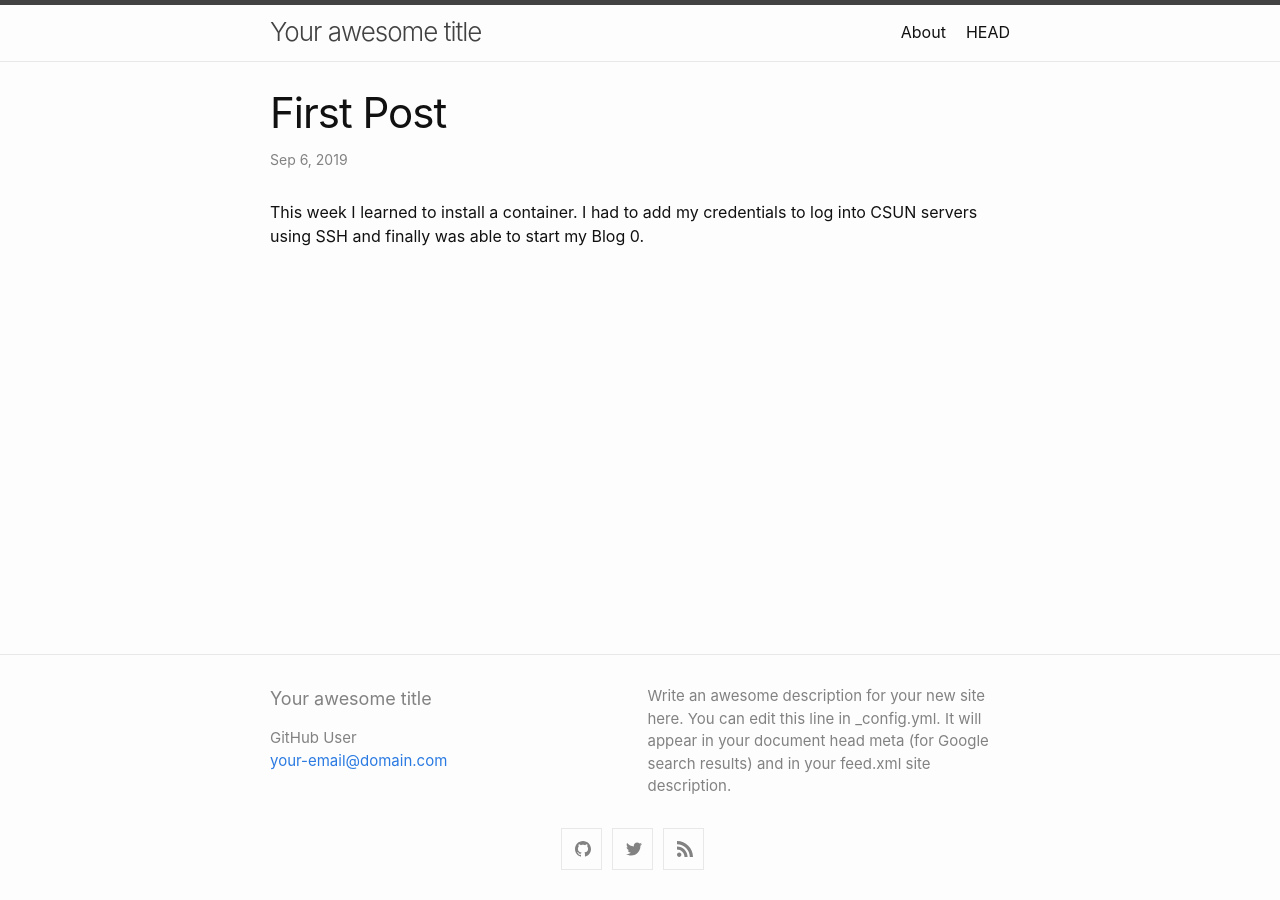
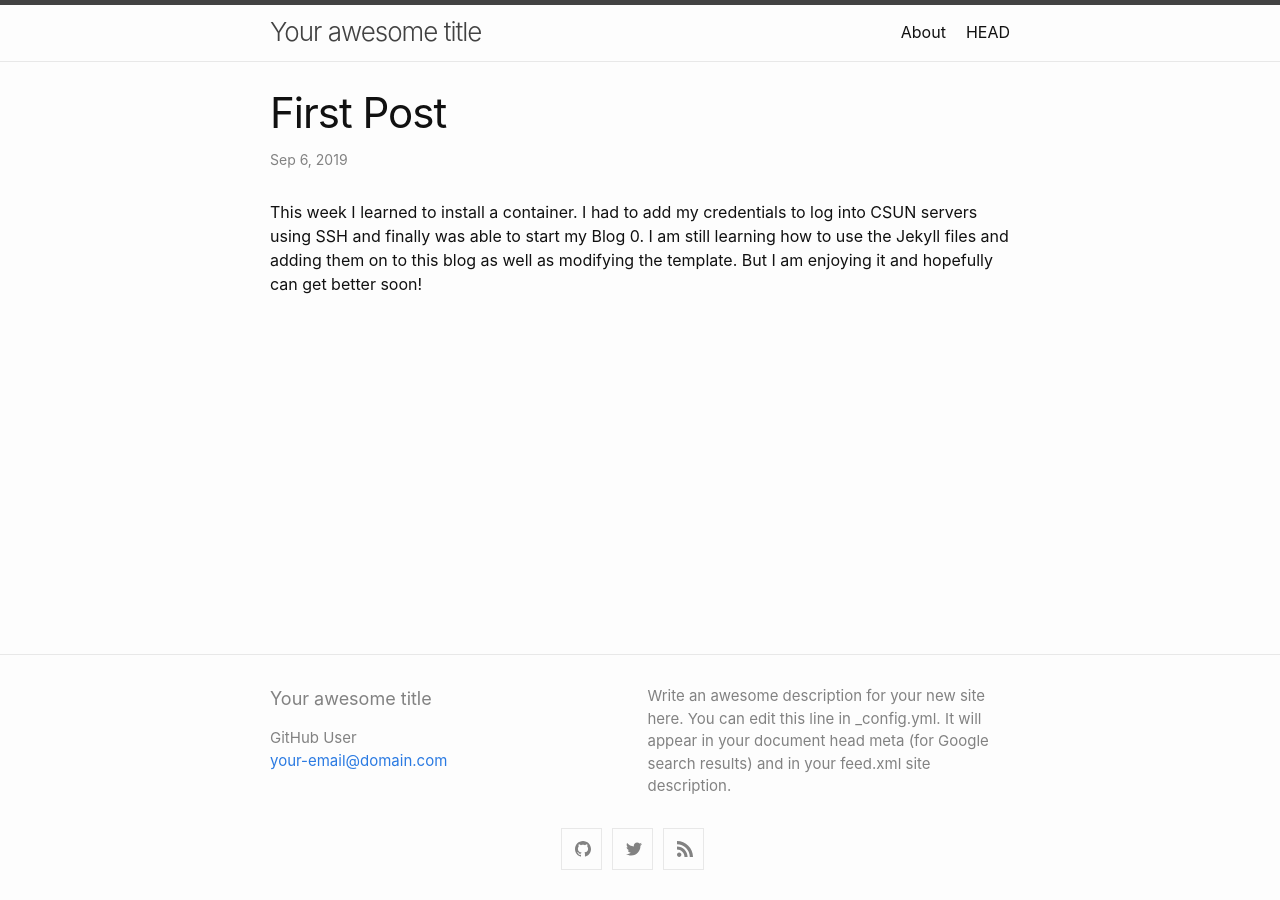
Before and after one commit to melendez2294/melendez2294.github.io, a Jekyll site: the page built from _posts/2019-09-6-first-post.md, in a window 1280 px wide. Built offline with Jekyll 4.4.1, drawn with Linux system fonts in a browser that asks for light colours; our own code applies the rules of GitHub Pages for plain Markdown files.

Commit message:
Update 2019-09-6-first-post.md

```diff
--- a/_posts/2019-09-6-first-post.md
+++ b/_posts/2019-09-6-first-post.md
@@ -1 +1 @@
-This week I learned to install a container. I had to add my credentials to log into CSUN servers using SSH and finally was able to start my Blog 0.
+This week I learned to install a container. I had to add my credentials to log into CSUN servers using SSH and finally was able to start my Blog 0. I am still learning how to use the Jekyll files and adding them on to this blog as well as modifying the template. But I am enjoying it and hopefully can get better soon!
```
